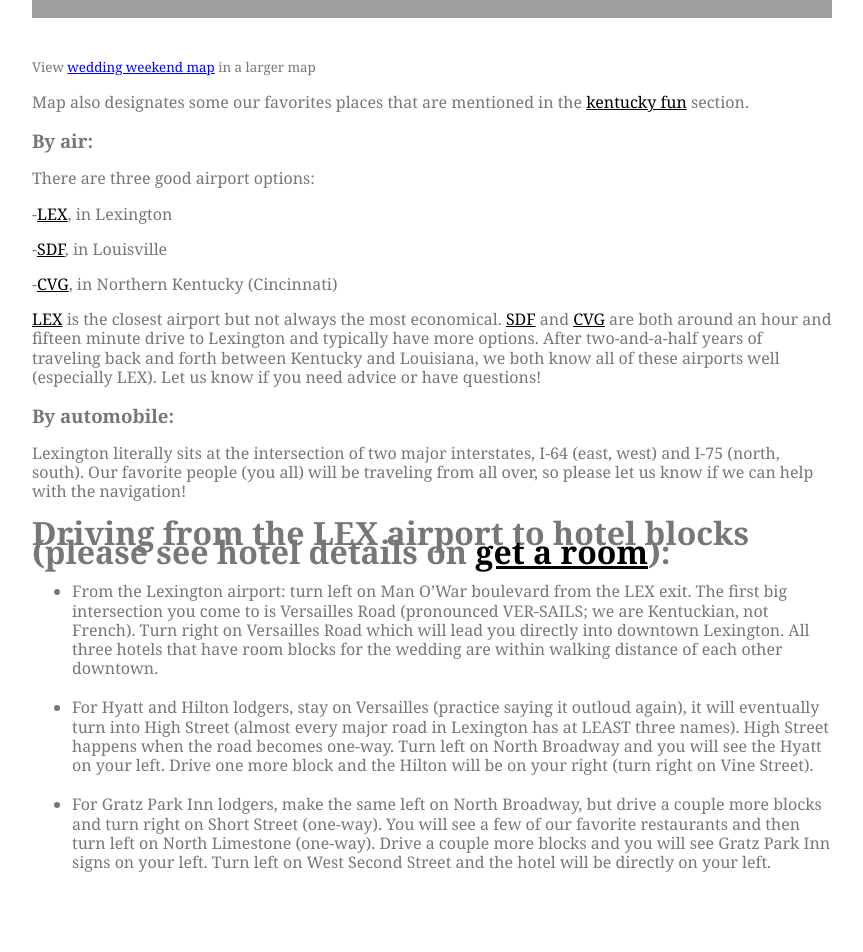
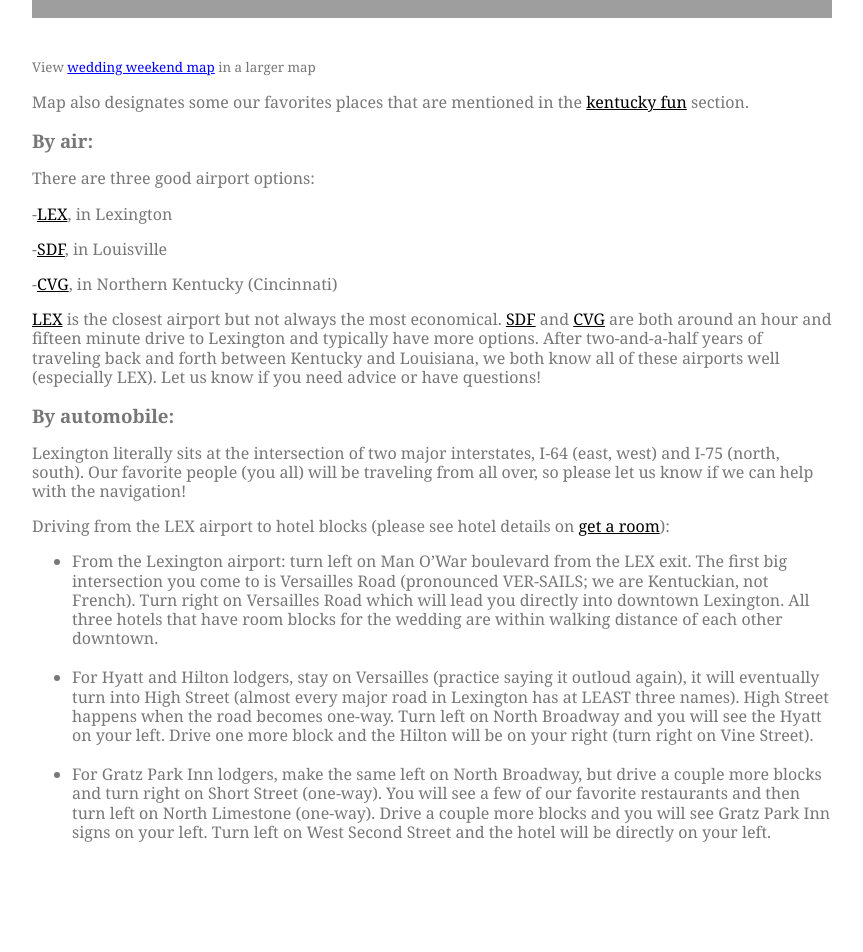
Before and after one commit to nikolaiwarner/annedeanandrand.com, a Jekyll site: the page built from kentucky.md, in a window 1280 px wide. Shown: the part 762-1714 px from the top of the page, without its empty margins (208-1071 px from the left). Built offline with Jekyll 4.4.1, drawn with Linux system fonts in a browser that asks for light colours; after the commit the page ends 1684 px from its top, so only the background shows below that; grey boxes are pictures that could not be loaded.

```diff
--- a/kentucky.md
+++ b/kentucky.md
@@ -32,7 +32,7 @@ There are three good airport options:
 Lexington literally sits at the intersection of two major interstates, I-64 (east, west) and I-75 (north, south). Our favorite people (you all) will be traveling from all over, so please let us know if we can help with the navigation!
 
 
-#Driving from the LEX airport to hotel blocks (please see hotel details on [get a room](/room)):
+Driving from the LEX airport to hotel blocks (please see hotel details on [get a room](/room)):
 
 
 - From the Lexington airport: turn left on Man O'War boulevard from the LEX exit. The first big intersection you come to is Versailles Road (pronounced VER-SAILS; we are Kentuckian, not French). Turn right on Versailles Road which will lead you directly into downtown Lexington. All three hotels that have room blocks for the wedding are within walking distance of each other downtown.
```
